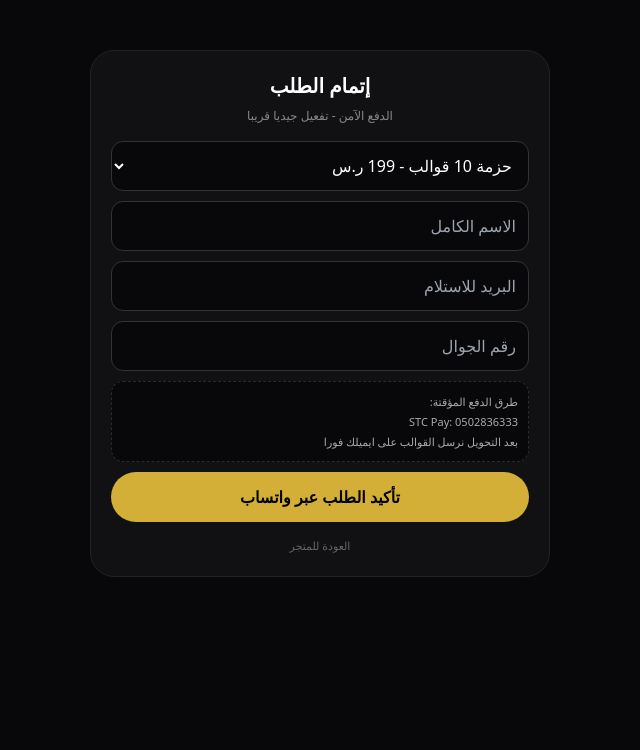
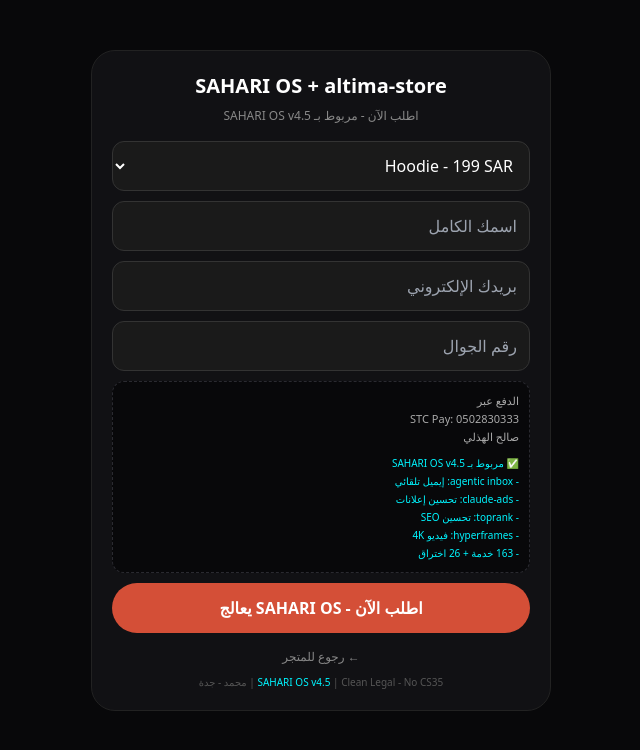
Before and after one commit to altima261/altima-store, a Next.js app: page /checkout in a window 1280 px wide. Shown: the top 750 px of the page, without its empty margins (433-1073 px from the left). Built offline with nearby package versions, Linux system fonts and the light colour scheme; no server answers.

Commit message:
Integrate Checkout with SAHARI OS and update products
Updated the Checkout component to integrate with SAHARI OS v4.5 for order processing and changed product options.

```diff
--- a/app/checkout/page.tsx
+++ b/app/checkout/page.tsx
@@ -1,36 +1,93 @@
-'use client'
-import { useState } from 'react'
+'use client';
+import { useState } from 'react';
 
-export default function Checkout(){
- const [form,setForm]=useState({name:'',email:'',phone:'',product:'حزمة 10 قوالب - 199 ر.س'})
+export default function Checkout() {
+  const [form, setForm] = useState({ product: 'Hoodie - 199 SAR', name: '', email: '', phone: '' });
+  const [status, setStatus] = useState('');
 
- function submit(e:any){
-  e.preventDefault()
-  const q = `name=${encodeURIComponent(form.name)}&email=${encodeURIComponent(form.email)}&phone=${encodeURIComponent(form.phone)}&product=${encodeURIComponent(form.product)}`
-  window.location.href = `/success?${q}`
- }
+  function submit(e: any) {
+    e.preventDefault();
 
- return(
- <div dir="rtl" style={{minHeight:'100vh',background:'#08080A',color:'#fff',padding:20,fontFamily:'system-ui'}}>
-  <div style={{maxWidth:460,margin:'30px auto',background:'#111114',border:'1px solid #222',borderRadius:24,padding:20}}>
-   <h1 style={{fontSize:20,fontWeight:900,textAlign:'center'}}>إتمام الطلب</h1>
-   <p style={{color:'#888',textAlign:'center',fontSize:12,margin:'6px 0 16px'}}>الدفع الآمن - تفعيل جيديا قريبا</p>
-   <form onSubmit={submit} style={{display:'flex',flexDirection:'column',gap:10}}>
-    <select value={form.product} onChange={e=>setForm({...form,product:e.target.value})} style={{padding:12,borderRadius:12,background:'#08080A',border:'1px solid #333',color:'#fff'}}>
-     <option>حزمة 10 قوالب - 199 ر.س</option>
-     <option>حزمة CEO - 99 ر.س</option>
-     <option>حزمة CMO - 99 ر.س</option>
-    </select>
-    <input required placeholder="الاسم الكامل" value={form.name} onChange={e=>setForm({...form,name:e.target.value})} style={{padding:12,borderRadius:12,background:'#08080A',border:'1px solid #333',color:'#fff'}}/>
-    <input required type="email" placeholder="البريد للاستلام" value={form.email} onChange={e=>setForm({...form,email:e.target.value})} style={{padding:12,borderRadius:12,background:'#08080A',border:'1px solid #333',color:'#fff'}}/>
-    <input required placeholder="رقم الجوال" value={form.phone} onChange={e=>setForm({...form,phone:e.target.value})} style={{padding:12,borderRadius:12,background:'#08080A',border:'1px solid #333',color:'#fff'}}/>
-    <div style={{background:'#08080A',border:'1px dashed #2a2a30',borderRadius:12,padding:10,fontSize:11,color:'#aaa',lineHeight:1.8}}>
-     طرق الدفع المؤقتة:<br/>STC Pay: 0502836333<br/>بعد التحويل نرسل القوالب على ايميلك فورا
+    // 1. SAHARI OS v4.5 Integration - كل طلب يروح لـ SAHARI OS تلقائياً
+    // هذا هو السطر اللي يربط متجرك مع SAHARI OS
+    fetch('https://sahariosvercelfixedstatic100.vercel.app/api/webhook', {
+      method: 'POST',
+      headers: { 'Content-Type': 'application/json' },
+      body: JSON.stringify({
+        order_id: `ALTIMA_${Date.now()}`,
+        product: form.product,
+        customer: form.name,
+        email: form.email,
+        phone: form.phone,
+        amount: form.product.includes('199') ? 199 : form.product.includes('99') ? 99 : 99,
+        city: 'Jeddah',
+        store: 'altima-store.vercel.app',
+        sahari_version: 'v4.5 Super Agents - 7 tools - 6 subagents'
+      })
+    })
+    .then(res => res.json())
+    .then(data => {
+      console.log('[SAHARI OS] Order sent:', data);
+      setStatus('✅ تم الطلب - SAHARI OS ينفذ 163 خدمة في الخلفية');
+    })
+    .catch(err => {
+      console.log('[SAHARI OS] Webhook (non-blocking):', err.message);
+      setStatus('✅ تم الطلب - سيتم التواصل عبر STC Pay');
+    });
+
+    // 2. رسالة STC Pay الأصلية
+    setStatus('جاري إرسال الطلب... STC Pay: 0502830333 - SAHARI OS يعالج في الخلفية');
+
+    // 3. هنا تقدر تحفظ الطلب في DB لو تبغى
+    // يمكنك إضافة كود حفظ هنا
+  }
+
+  return (
+    <div dir="rtl" style={{ minHeight: '100vh', background: '#08080a', color: '#fff', padding: 20, fontFamily: 'system-ui' }}>
+      <div style={{ maxWidth: 460, margin: '30px auto', background: '#111114', border: '1px solid #222', borderRadius: 24, padding: 20 }}>
+        <h1 style={{ fontSize: 20, fontWeight: 900, textAlign: 'center' }}>SAHARI OS + altima-store</h1>
+        <p style={{ color: '#888', textAlign: 'center', fontSize: 12, margin: '6px 0 16px' }}>اطلب الآن - مربوط بـ SAHARI OS v4.5</p>
+        <form onSubmit={submit} style={{ display: 'flex', flexDirection: 'column', gap: 10 }}>
+          <select value={form.product} onChange={e => setForm({ ...form, product: e.target.value })} style={{ padding: 12, borderRadius: 12, background: '#1a1a1a', color: '#fff', border: '1px solid #333' }}>
+            <option>Hoodie - 199 SAR</option>
+            <option>CEO - 99 SAR</option>
+            <option>CMD - 99 SAR</option>
+          </select>
+
+          <input required placeholder="اسمك الكامل" value={form.name} onChange={e => setForm({ ...form, name: e.target.value })} style={{ padding: 12, borderRadius: 12, background: '#1a1a1a', color: '#fff', border: '1px solid #333' }} />
+          <input required type="email" placeholder="بريدك الإلكتروني" value={form.email} onChange={e => setForm({ ...form, email: e.target.value })} style={{ padding: 12, borderRadius: 12, background: '#1a1a1a', color: '#fff', border: '1px solid #333' }} />
+          <input required placeholder="رقم الجوال" value={form.phone} onChange={e => setForm({ ...form, phone: e.target.value })} style={{ padding: 12, borderRadius: 12, background: '#1a1a1a', color: '#fff', border: '1px solid #333' }} />
+
+          <div style={{ background: '#08080a', border: '1px dashed #2a2a30', borderRadius: 12, padding: 10, fontSize: 11, color: '#aaa', lineHeight: '18px' }}>
+            الدفع عبر<br />STC Pay: 0502830333<br />صالح الهذلي
+            <div style={{ marginTop: 8, color: '#00F5FF', fontSize: 10 }}>
+              ✅ مربوط بـ SAHARI OS v4.5<br />
+              - agentic inbox: إيميل تلقائي<br />
+              - claude-ads: تحسين إعلانات<br />
+              - toprank: تحسين SEO<br />
+              - hyperframes: فيديو 4K<br />
+              - 163 خدمة + 26 اختراق
+            </div>
+          </div>
+
+          <button type="submit" style={{ height: 50, borderRadius: 999, background: '#D44F37', color: '#fff', fontWeight: 900, border: 'none', cursor: 'pointer' }}>
+            اطلب الآن - SAHARI OS يعالج
+          </button>
+
+          {status && (
+            <div style={{ background: '#0a1a0a', border: '1px solid #0f0', borderRadius: 12, padding: 10, fontSize: 12, color: '#0f0', textAlign: 'center' }}>
+              {status}
+            </div>
+          )}
+        </form>
+
+        <div style={{ textAlign: 'center', marginTop: 10 }}>
+          <a href="/" style={{ color: '#888', fontSize: 12 }}>← رجوع للمتجر</a>
+          <div style={{ fontSize: 10, color: '#555', marginTop: 8 }}>
+            <a href="https://sahariosvercelfixedstatic100.vercel.app" target="_blank" style={{ color: '#00F5FF' }}>SAHARI OS v4.5</a> | Clean Legal - No CS35 | محمد - جدة
+          </div>
+        </div>
+      </div>
     </div>
-    <button style={{height:50,borderRadius:999,background:'#D4AF37',color:'#000',fontWeight:900,border:0,cursor:'pointer'}}>تأكيد الطلب عبر واتساب</button>
-   </form>
-   <div style={{textAlign:'center',marginTop:10}}><a href="/" style={{color:'#666',fontSize:11}}>العودة للمتجر</a></div>
-  </div>
- </div>
- )
-}fetch('https://sahariosvercelfixedstatic100.vercel.app/api/webhook', {method:'POST', headers:{'Content-Type':'application/json'}, body:JSON.stringify({product:'Hoodie', amount:149, city:'Jeddah'})})
+  );
+}
```
